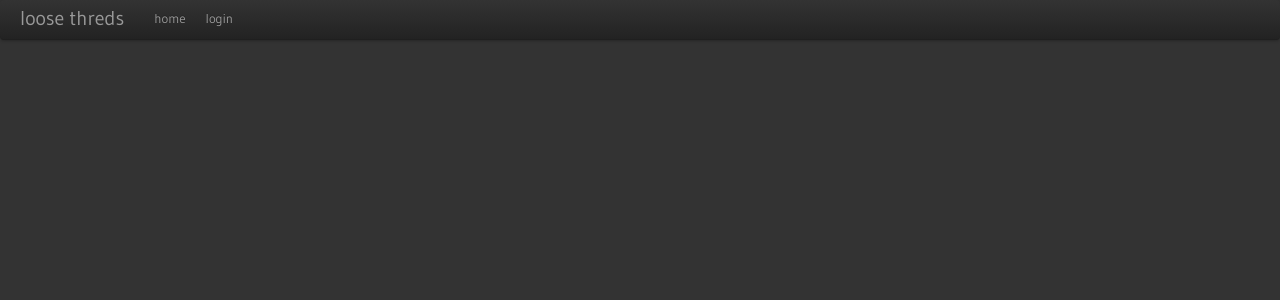
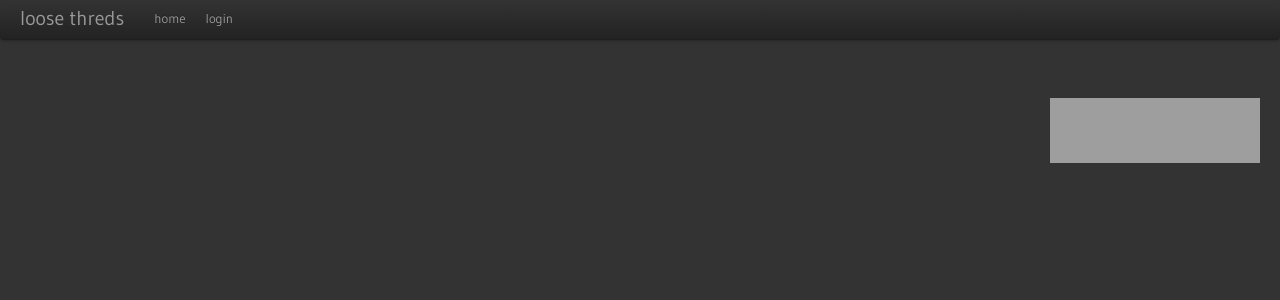
Before and after one commit to colladow/loosethreds-django, a Django app: page / in a window 1280 px wide. Shown: the top 300 px of the page. Run offline with Django 3.2, Linux system fonts and the light colour scheme; some libraries are stand-ins or nearby versions; grey boxes are pictures that could not be loaded.

Commit message:
Adding pony power!

```diff
--- a/gifs/static/js/loosethreds.copy.js
+++ b/gifs/static/js/loosethreds.copy.js
@@ -19,8 +19,8 @@
           return input.focus().select();
         });
         return base.delegate('input.image-url', 'blur', function(event) {
-          var button, input;
-          input = $(this);
+          var button, jnput;
+          jnput = $(this);
           button = $('<button class="btn copy">Copy</button>');
           button.attr('data-url', input.data('url'));
           return input.replaceWith(button.clone());
--- /dev/null
+++ b/loosethreds/static/css/base.css
@@ -0,0 +1,3 @@
+footer div.pony-power{
+    text-align: right;
+}
--- a/templates/base.html
+++ b/templates/base.html
@@ -7,6 +7,7 @@
     <title>{% block title %}loose threds{% endblock %}</title>
     <link href="http://fonts.googleapis.com/css?family=Gudea:400,700" rel="stylesheet" type="text/css">
     <link rel="stylesheet" type="text/css" href="{% static 'css/bootstrap.css' %}">
+    <link rel="stylesheet" type="text/css" href="{% static 'css/base.css' %}">
     {% block stylesheets %}{% endblock %}
 
     <script type="text/javascript" src="https://ajax.googleapis.com/ajax/libs/jquery/1.7.2/jquery.min.js"></script>
@@ -39,8 +40,6 @@
         </div>
       </nav>
 
-      <div class="clear"></div>
-
       <!-- != messages() -->
     </header>
 
@@ -50,6 +49,12 @@
       </section>
     </div>
 
+    <footer>
+      <div class="container-fluid pony-power">
+        <a href="http://djangopony.com/" class="ponybadge" title="Magic! Ponies! Django! Whee!"><img src="http://media.djangopony.com/img/small/badge.png" width="210" height="65" alt="pony powered"></a>
+      </div>
+    </footer>
+
     {% block javascripts %}{% endblock %}
   </body>
 </html>
```
Also changed, not shown: loosethreds/settings.py (+0 -21 lines).
